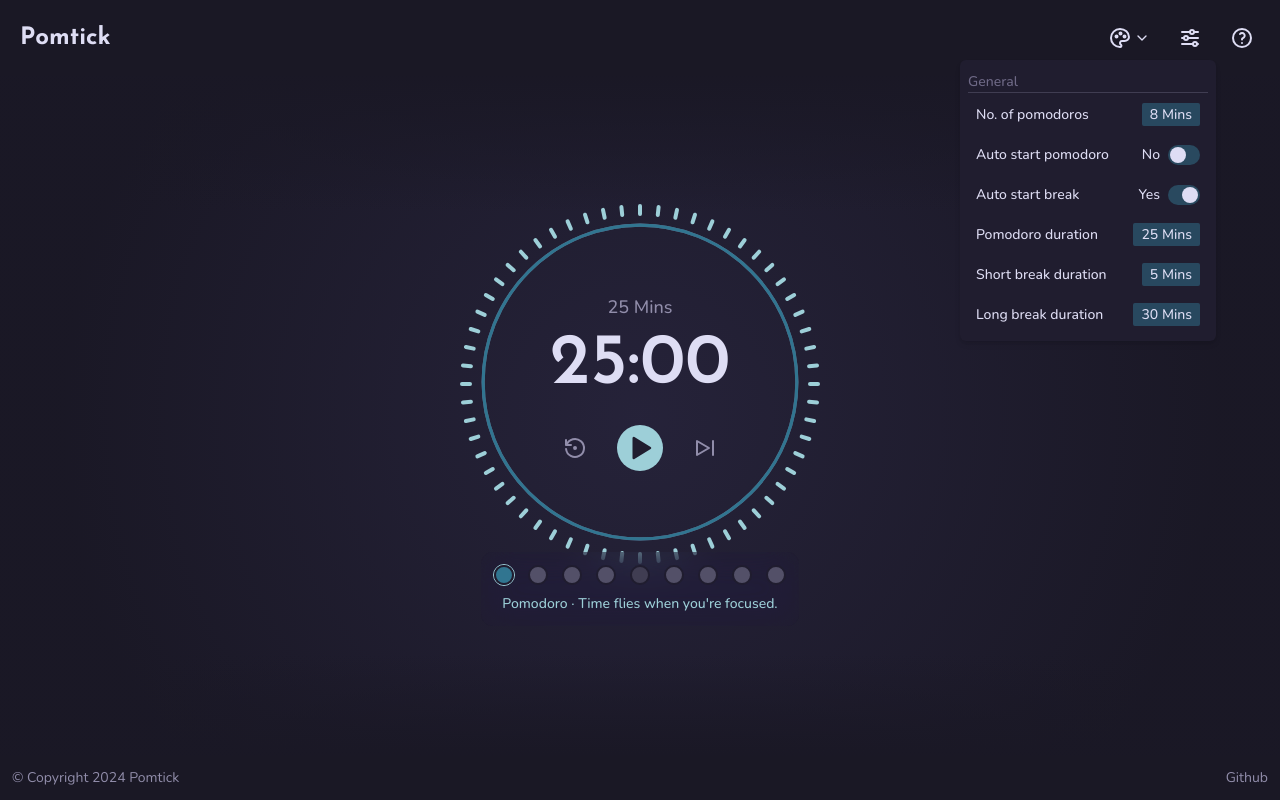
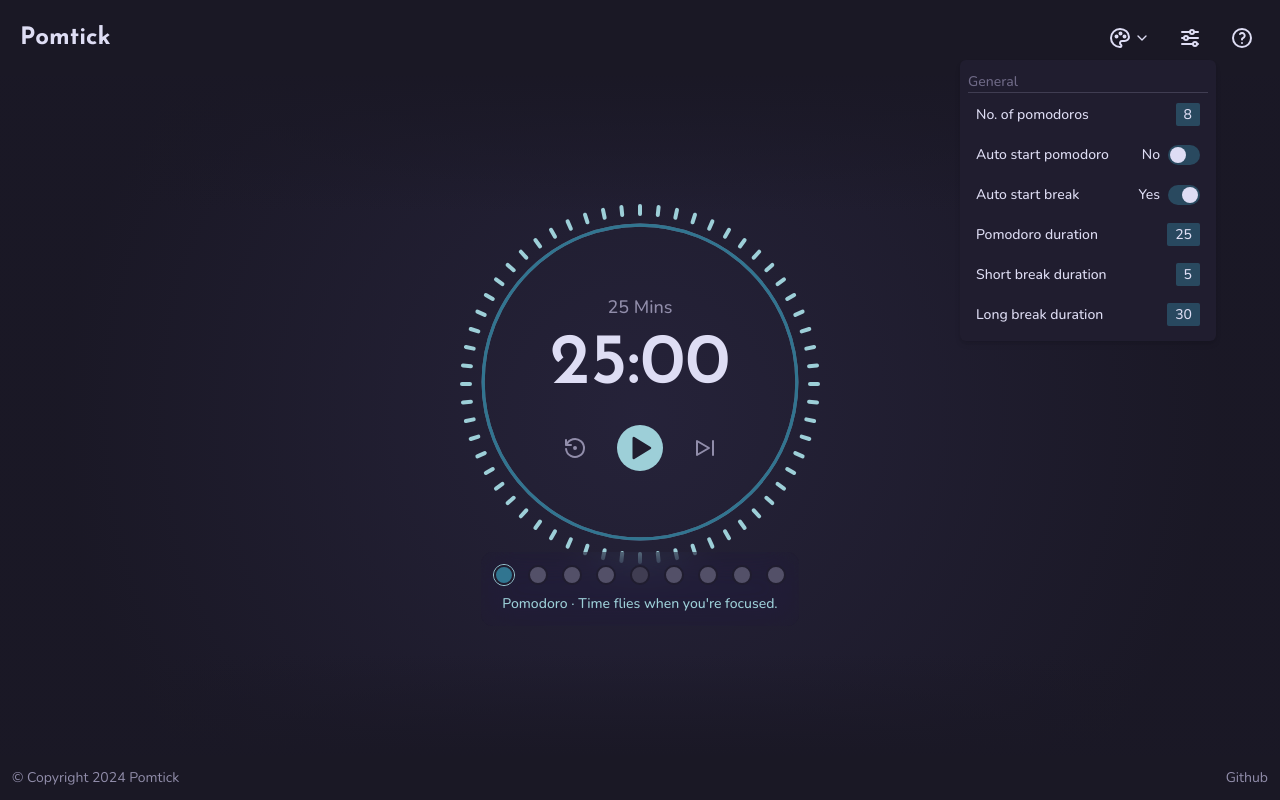
Before and after one commit to shinjith-dev/pomtick, a Next.js app: page / in a window 1280 px wide. Both pictures are taken after a click on the button 1190 px from the left and 38 px from the top of the page. Built offline with nearby package versions, Linux system fonts and the light colour scheme.

Commit message:
fix: remove unwanted Mins suffix

```diff
--- a/components/atoms/Select.tsx
+++ b/components/atoms/Select.tsx
@@ -12,7 +12,7 @@ const Select = ({ value, options, onChange }: Props) => {
 
   return (
     <button onClick={() => setExpand((prev) => !prev)} className="sm:relative">
-      <span className="rounded-sm bg-pine/50 px-2 py-0.5">{value} Mins</span>
+      <span className="rounded-sm bg-pine/50 px-2 py-0.5">{value}</span>
       {expanded && (
         <div className="absolute right-8 sm:right-0 top-20 z-20 overflow-hidden rounded sm:top-6">
           <ul className="space-y-1 rounded bg-overlay shadow-md">
@@ -26,7 +26,7 @@ const Select = ({ value, options, onChange }: Props) => {
                   }}
                   className={`w-max px-2 py-1 rounded hover:bg-muted/20 ${option === value && "bg-muted/20"}`}
                 >
-                  {option} Mins
+                  {option}
                 </button>
               </li>
             ))}
```
